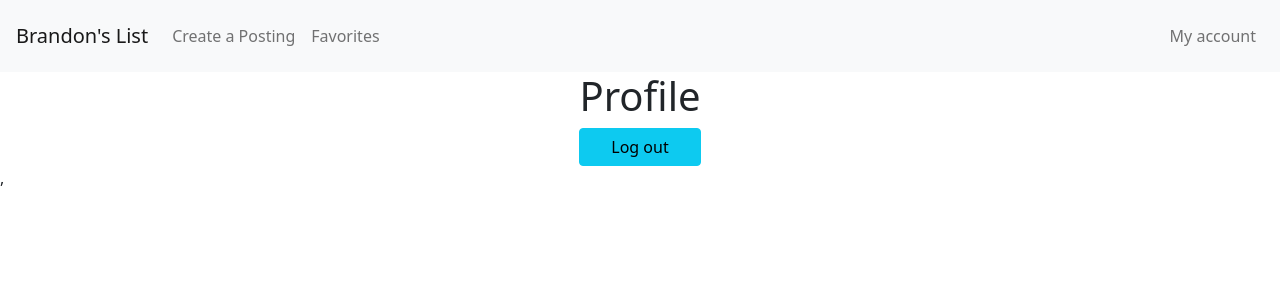
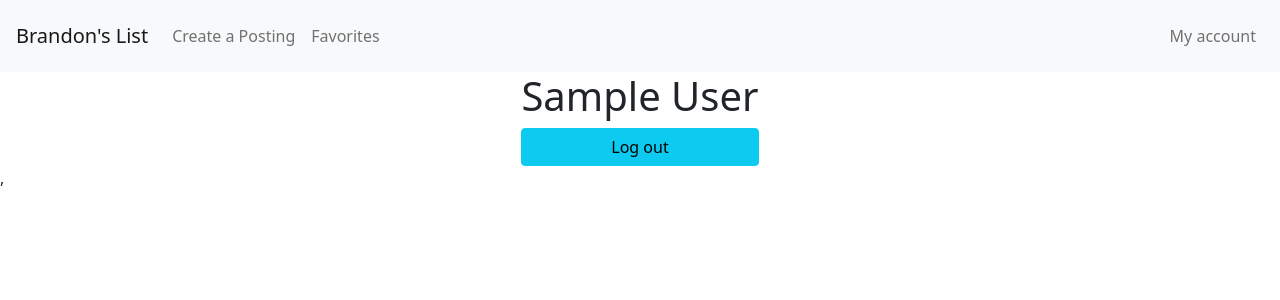
Before and after one commit to brandon121j/brandonslist-project-frontend, a React (Create React App) app: page /profile in a window 1280 px wide. Shown: the top 300 px of the page. Built offline with nearby package versions, Linux system fonts and the light colour scheme; sample sign-in values are in the browser's storage.

Commit message:
Profile.js now reflects users first and last name

```diff
--- a/src/components/profile/Profile.js
+++ b/src/components/profile/Profile.js
@@ -1,11 +1,12 @@
-import React, { useEffect, useContext } from 'react';
+import React, { useEffect, useContext, useState } from 'react';
 import { Link, useNavigate } from 'react-router-dom';
+import jwtDecode from 'jwt-decode';
 
 import { AuthContext } from '../../context/AuthContext';
 
 function Profile() {
-	const { state: user, dispatch } = useContext(AuthContext);
-
+	const { state: email, dispatch } = useContext(AuthContext);
+	const [data, setData] = useState([]);
 
 
 	const onClickHandler = () => {
@@ -15,11 +16,19 @@ function Profile() {
 		window.localStorage.removeItem('jwtToken');
 	};
 
+	useEffect(() => {
+		let payload = window.localStorage.getItem("jwtToken");
+		let decodedToken = jwtDecode(payload);
+		setData(decodedToken)
+
+	}, [])
+
 	return (
 		// <div>{user.user.firstName}</div>
 		<div className='d-flex justify-content-center'>
 		<div className='d-flex justify-content-center flex-column'>
-			<h1>Profile</h1>
+			<h1>{data.firstName} {data.lastName}</h1>
+
 			<button className="btn btn-info" onClick={onClickHandler}>Log out</button>
 			</div>
 		</div>
```
